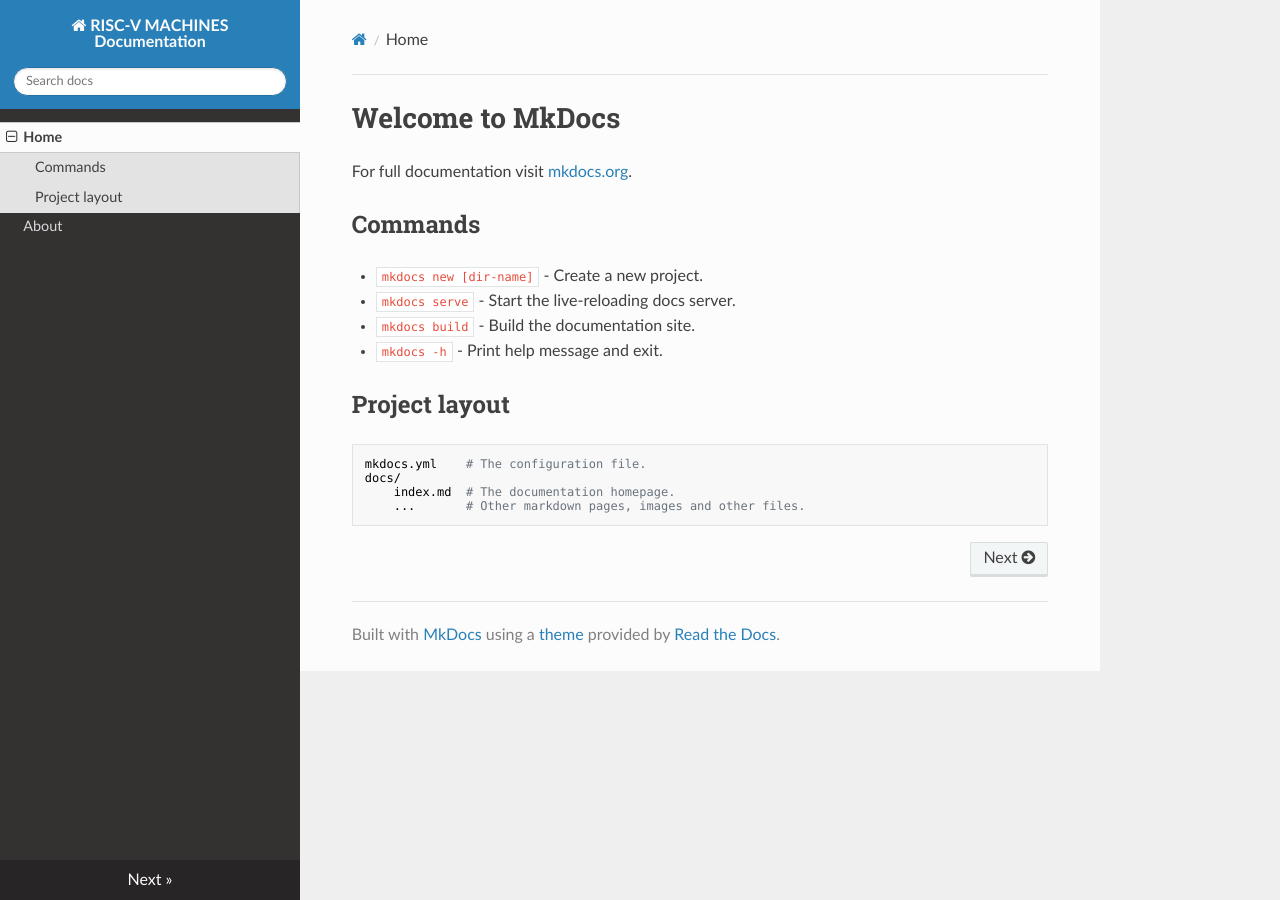
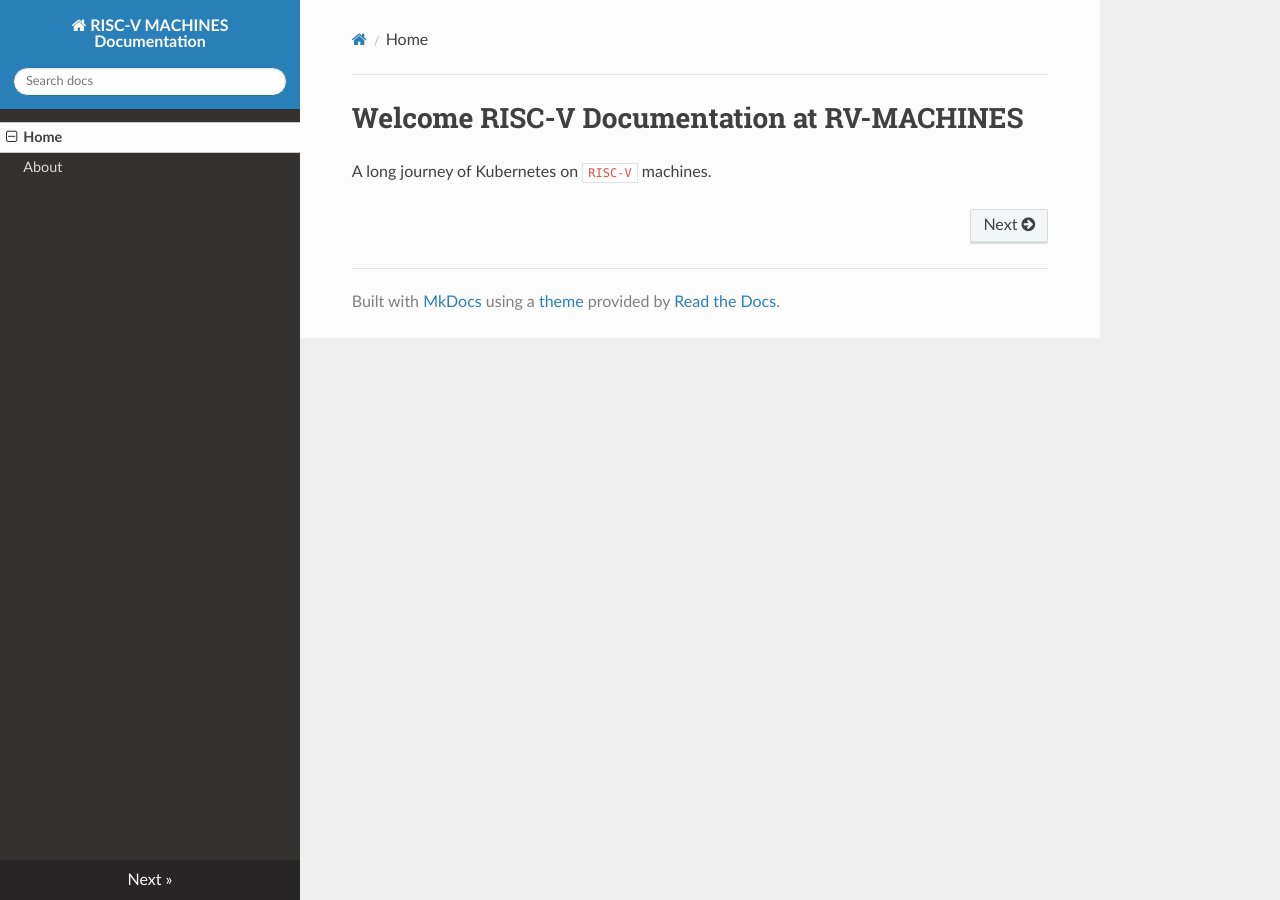
Before and after one commit to rv-machines/documentation, an MkDocs documentation site: the page built from docs/index.md, in a window 1280 px wide. Built offline with MkDocs 1.6.1, drawn with Linux system fonts in a browser that asks for light colours; nearby versions of some CDN libraries.

Commit message:
Update Index

```diff
--- a/docs/index.md
+++ b/docs/index.md
@@ -1,17 +1,3 @@
-# Welcome to MkDocs
+# Welcome RISC-V Documentation at RV-MACHINES
 
-For full documentation visit [mkdocs.org](https://www.mkdocs.org).
-
-## Commands
-
-* `mkdocs new [dir-name]` - Create a new project.
-* `mkdocs serve` - Start the live-reloading docs server.
-* `mkdocs build` - Build the documentation site.
-* `mkdocs -h` - Print help message and exit.
-
-## Project layout
-
-    mkdocs.yml    # The configuration file.
-    docs/
-        index.md  # The documentation homepage.
-        ...       # Other markdown pages, images and other files.
+A long journey of Kubernetes on `RISC-V` machines.
```
